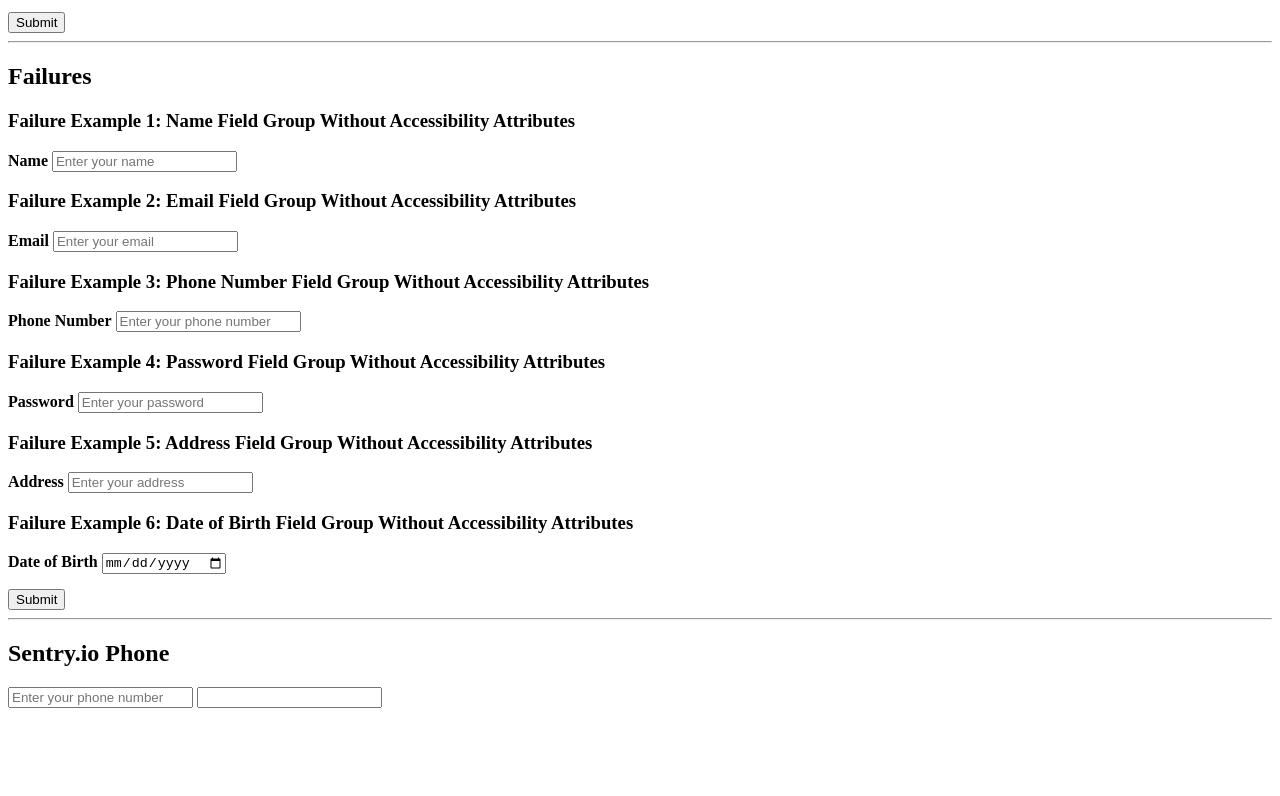
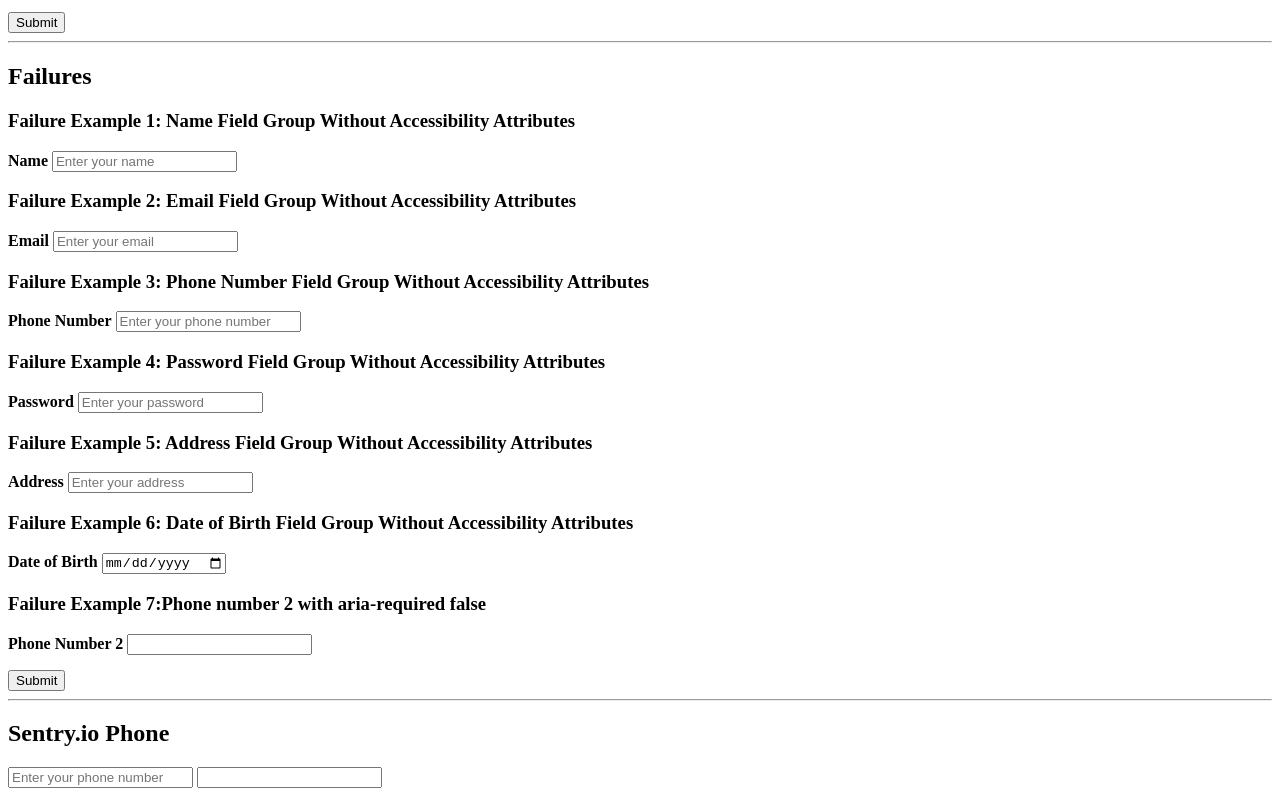
Before and after one commit to jayquake/required-fields, a website: page index.html in a window 1280 px wide. Shown: the part 594-1390 px from the top of the page. Before the commit the page ends 1310 px from the top, so only its background shows below. Drawn offline with Linux system fonts and the light colour scheme.

Commit message:
Aria Required False

```diff
--- a/index.html
+++ b/index.html
@@ -150,7 +150,12 @@
     <input type="date" id="dob-failure" required>
     <div class="error-message" id="dob-error">Date of birth is required.</div>
   </div>
-
+ <h3>Failure Example 7:Phone number 2 with aria-required false</h3>
+  <div id="failure-rule-7">
+    <label for="phone-failure-2">Phone Number 2</label>
+    <input type="phone" id="phone-failure-2" aria-required="false">
+    <div class="error-message" id="phone-failure-2">Phone required.</div>
+  </div>
   <button type="submit">Submit</button>
 </form>
 
```
